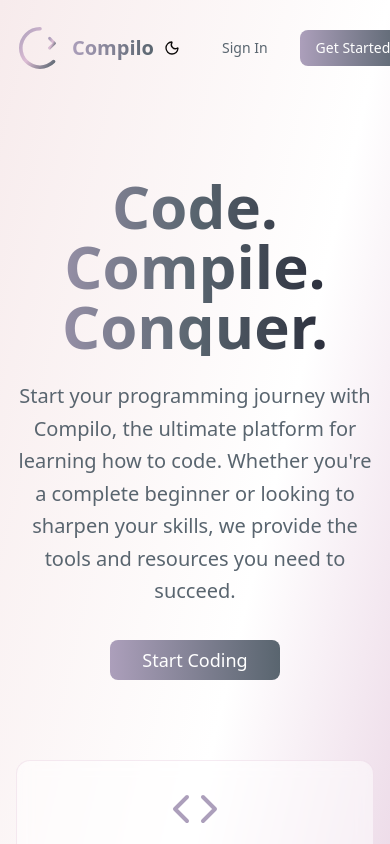
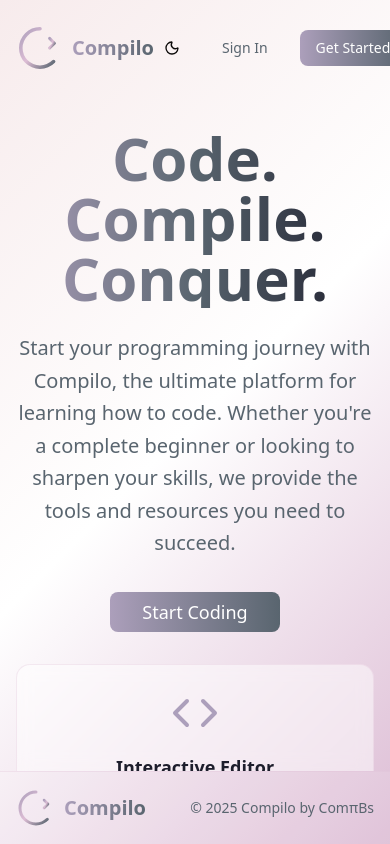
Before and after one commit to Com-Bs/front, a Next.js app: page / in a window 390 px wide. Shown: the top 844 px of the page. Built offline with nearby package versions, Linux system fonts and the light colour scheme; no server answers.

Commit message:
Refactor layout styles for improved responsiveness and visual consistency

```diff
--- a/src/app/app/page.tsx
+++ b/src/app/app/page.tsx
@@ -123,7 +123,7 @@ export default function ProblemsPage() {
   }
 
   return (
-    <div className="min-h-screen bg-[#F7EBEC] dark:bg-[#1D1E2C] flex flex-col">
+    <div className="bg-[#F7EBEC] dark:bg-[#1D1E2C] flex flex-col">
       <Navbar />
 
       <main className="flex-1 container mx-auto px-4 py-8">
--- a/src/app/auth/login/page.tsx
+++ b/src/app/auth/login/page.tsx
@@ -38,7 +38,7 @@ export default function LoginPage() {
   }
 
   return (
-    <div className="min-h-screen bg-gradient-to-br from-[#F7EBEC] via-white to-[#DDBDD5] dark:from-[#1D1E2C] dark:via-[#2A2B3D] dark:to-[#59656F] flex items-center justify-center p-4">
+    <div className="h-screen bg-gradient-to-br from-[#F7EBEC] via-white to-[#DDBDD5] dark:from-[#1D1E2C] dark:via-[#2A2B3D] dark:to-[#59656F] flex items-center justify-center p-4 overflow-hidden overscroll-none">
       <div className="w-full max-w-md">
         <div className="text-center mb-8">
           <Logo size="lg" className="justify-center mb-4" />
--- a/src/app/auth/signup/page.tsx
+++ b/src/app/auth/signup/page.tsx
@@ -61,7 +61,7 @@ export default function SignupPage() {
   }
 
   return (
-    <div className="min-h-screen bg-gradient-to-br from-[#F7EBEC] via-white to-[#DDBDD5] dark:from-[#1D1E2C] dark:via-[#2A2B3D] dark:to-[#59656F] flex items-center justify-center p-4">
+    <div className="h-screen bg-gradient-to-br from-[#F7EBEC] via-white to-[#DDBDD5] dark:from-[#1D1E2C] dark:via-[#2A2B3D] dark:to-[#59656F] flex items-center justify-center p-4 overflow-hidden overscroll-none">
       <div className="w-full max-w-md">
         <div className="text-center mb-8">
           <Logo size="lg" className="justify-center mb-4" />
--- a/src/app/globals.css
+++ b/src/app/globals.css
@@ -131,4 +131,10 @@
   .select-none-body {
     user-select: none !important;
   }
+  .landing-gradient {
+    background: linear-gradient(135deg, #F7EBEC 0%, #ffffff 50%, #DDBDD5 100%);
+  }
+  .dark .landing-gradient {
+    background: linear-gradient(135deg, #1D1E2C 0%, #2A2B3D 50%, #59656F 100%);
+  }
 }
--- a/src/app/layout.tsx
+++ b/src/app/layout.tsx
@@ -27,7 +27,7 @@ export default function RootLayout({
   return (
     <html lang="en" suppressHydrationWarning>
       <body
-        className={`${geistSans.variable} ${geistMono.variable} antialiased`}
+        className={`${geistSans.variable} ${geistMono.variable} antialiased landing-gradient`}
       >
         <ThemeProvider>
           <AuthProvider>
--- a/src/app/page.tsx
+++ b/src/app/page.tsx
@@ -6,11 +6,11 @@ import Link from "next/link"
 
 export default function LandingPage() {
   return (
-    <div className="min-h-[100dvh] bg-gradient-to-br from-[#F7EBEC] via-white to-[#DDBDD5] dark:from-[#1D1E2C] dark:via-[#2A2B3D] dark:to-[#59656F]">
+    <div className="h-screen flex flex-col overflow-hidden overscroll-none">
       <Navbar variant="landing" />
 
       {/* Hero Section */}
-      <main className="container mx-auto px-4 py-20">
+      <main className="container mx-auto px-4 py-8 flex-1 overflow-y-auto">
         <div className="text-center max-w-4xl mx-auto">
           <h1 className="text-6xl font-bold mb-6 bg-gradient-to-r from-[#AC9FBB] via-[#59656F] to-[#1D1E2C] bg-clip-text text-transparent">
             Code. Compile. Conquer.
@@ -20,7 +20,7 @@ export default function LandingPage() {
             Whether you&apos;re a complete beginner or looking to sharpen your skills, we provide the tools and resources you need to succeed.
 
           </p>
-          <div className="flex gap-4 justify-center mb-16">
+          <div className="flex gap-4 justify-center mb-8">
             <Link href="/auth/signup">
               <Button
                 size="lg"
@@ -32,7 +32,7 @@ export default function LandingPage() {
           </div>
 
           {/* Feature Cards */}
-          <div id="features" className="grid md:grid-cols-2 lg:grid-cols-3 gap-6 mt-20">
+          <div id="features" className="grid md:grid-cols-2 lg:grid-cols-3 gap-6 mt-8">
             <div className="bg-white/50 dark:bg-[#2A2B3D]/50 backdrop-blur-sm rounded-xl p-6 border border-[#DDBDD5]/30">
               <Code className="w-12 h-12 text-[#AC9FBB] mb-4 mx-auto" />
               <h3 className="text-lg font-semibold text-[#1D1E2C] dark:text-white mb-2">Interactive Editor</h3>
@@ -61,12 +61,14 @@ export default function LandingPage() {
       </main>
 
       {/* Footer */}
-      <footer className="container mx-auto px-4 py-8 mt-20 border-t border-[#DDBDD5]/30">
-        <div className="flex items-center justify-between">
-          <Logo />
-          <p className="text-[#59656F] dark:text-[#DDBDD5] text-sm">
-            © 2025 Compilo by ComπBs
-          </p>
+      <footer className="border-t border-[#DDBDD5]/30 bg-white/10 dark:bg-black/10">
+        <div className="container mx-auto px-4 py-4">
+          <div className="flex items-center justify-between">
+            <Logo />
+            <p className="text-[#59656F] dark:text-[#DDBDD5] text-sm">
+              © 2025 Compilo by ComπBs
+            </p>
+          </div>
         </div>
       </footer>
     </div>
```
